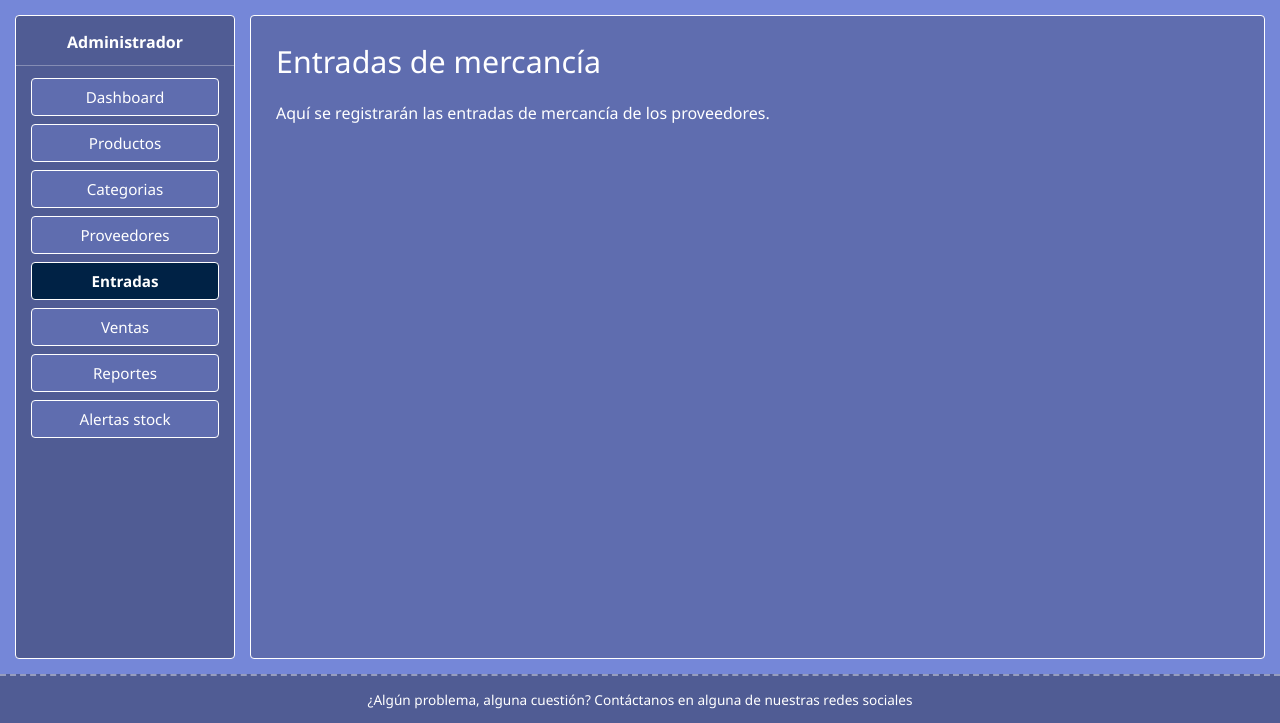
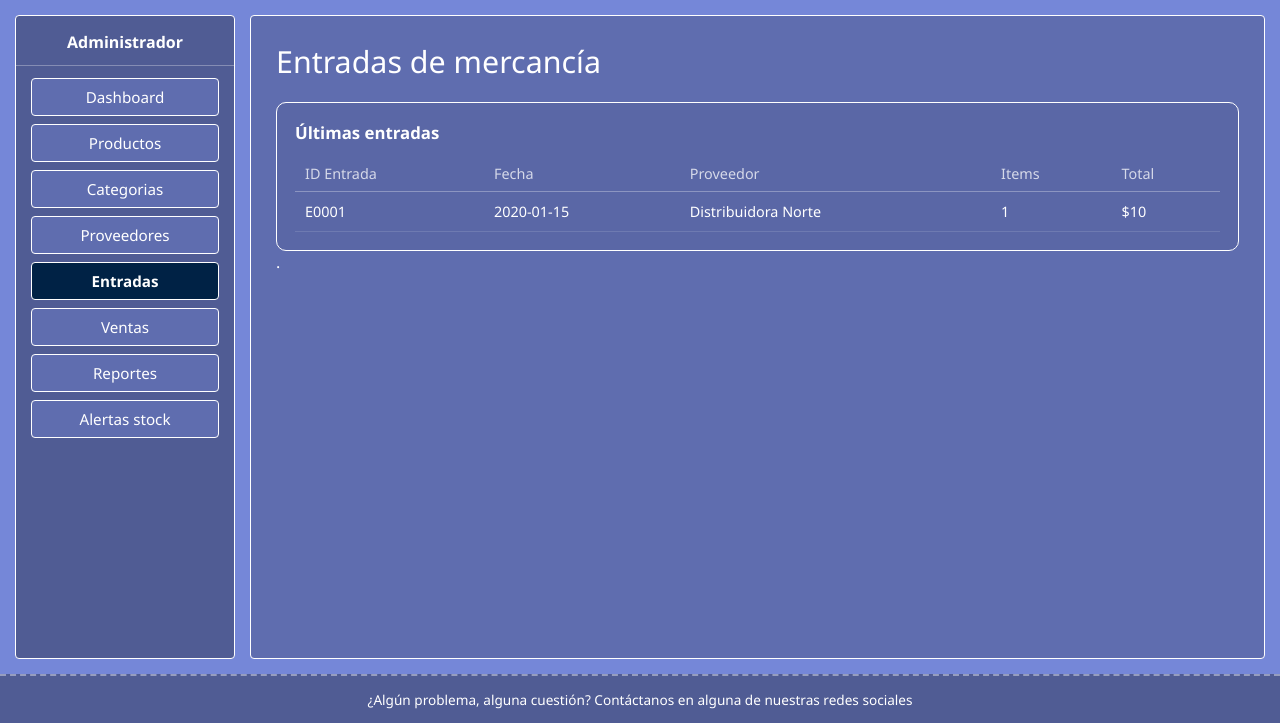
Before and after one commit to AlzateBrahian07/9Eleven, a PHP site: page /9Eleven/entradas.php in a window 1280 px wide. Shown: the part 77-800 px from the top of the page. Run offline with PHP 8.4, Linux system fonts and the light colour scheme; a user stored in the database is signed in; data comes from the database, SQL or seed files in the repository; tables that the repository leaves empty hold one stand-in row (values such as "Sample post").

Commit message:
feat(entradas): listado de entradas (#7)

```diff
--- a/entradas.php
+++ b/entradas.php
@@ -3,6 +3,27 @@ require_once 'config.php';
 requerirLogin();
 
 $paginaActual = 'entradas.php';
+
+$error = '';
+$entradas = [];
+
+// Últimas 30 entradas con su proveedor y cuántos productos distintos trajo cada una
+try {
+    $stmt = $pdo->query(
+        "SELECT e.ID_Entrada, e.fechaEntrada, e.totalEntrada, pr.nombreEmpresa,
+                COUNT(de.ID_Detalle) AS totalItems
+         FROM entradas e
+         LEFT JOIN proveedores pr ON pr.ID_Proveedor = e.ID_Proveedor
+         LEFT JOIN detalle_entradas de ON de.ID_Entrada = e.ID_Entrada
+         GROUP BY e.ID_Entrada, e.fechaEntrada, e.totalEntrada, pr.nombreEmpresa
+         ORDER BY e.fechaEntrada DESC, e.ID_Entrada DESC
+         LIMIT 30"
+    );
+    $entradas = $stmt->fetchAll();
+} catch (PDOException $e) {
+    error_log('9Eleven entradas: ' . $e->getMessage());
+    $error = 'No se pudieron leer las entradas. Ejecuta migraciones/002_entradas.sql en phpMyAdmin.';
+}
 ?>
 <!DOCTYPE html>
 <html lang="es">
@@ -20,7 +41,42 @@ $paginaActual = 'entradas.php';
 
     <main class="contenido">
         <h1>Entradas de mercancía</h1>
-        <p>Aquí se registrarán las entradas de mercancía de los proveedores.</p>
+        <p>        <?php if ($error): ?>
+            <div class="mensaje-error"><?= h($error) ?></div>
+        <?php endif; ?>
+
+        <div class="panel">
+            <div class="panel-header">
+                <h2>Últimas entradas</h2>
+            </div>
+
+            <table>
+                <thead>
+                    <tr>
+                        <th>ID Entrada</th>
+                        <th>Fecha</th>
+                        <th>Proveedor</th>
+                        <th>Items</th>
+                        <th>Total</th>
+                    </tr>
+                </thead>
+                <tbody>
+                    <?php if (empty($entradas)): ?>
+                        <tr><td colspan="5" class="sin-datos">No hay entradas registradas.</td></tr>
+                    <?php else: ?>
+                        <?php foreach ($entradas as $e): ?>
+                            <tr>
+                                <td>E<?= str_pad((string)$e['ID_Entrada'], 4, '0', STR_PAD_LEFT) ?></td>
+                                <td><?= h($e['fechaEntrada']) ?></td>
+                                <td><?= h($e['nombreEmpresa'] ?? '(proveedor eliminado)') ?></td>
+                                <td><?= (int)$e['totalItems'] ?></td>
+                                <td><?= formatoPesos($e['totalEntrada']) ?></td>
+                            </tr>
+                        <?php endforeach; ?>
+                    <?php endif; ?>
+                </tbody>
+            </table>
+        </div>.</p>
     </main>
 </div>
 
```
